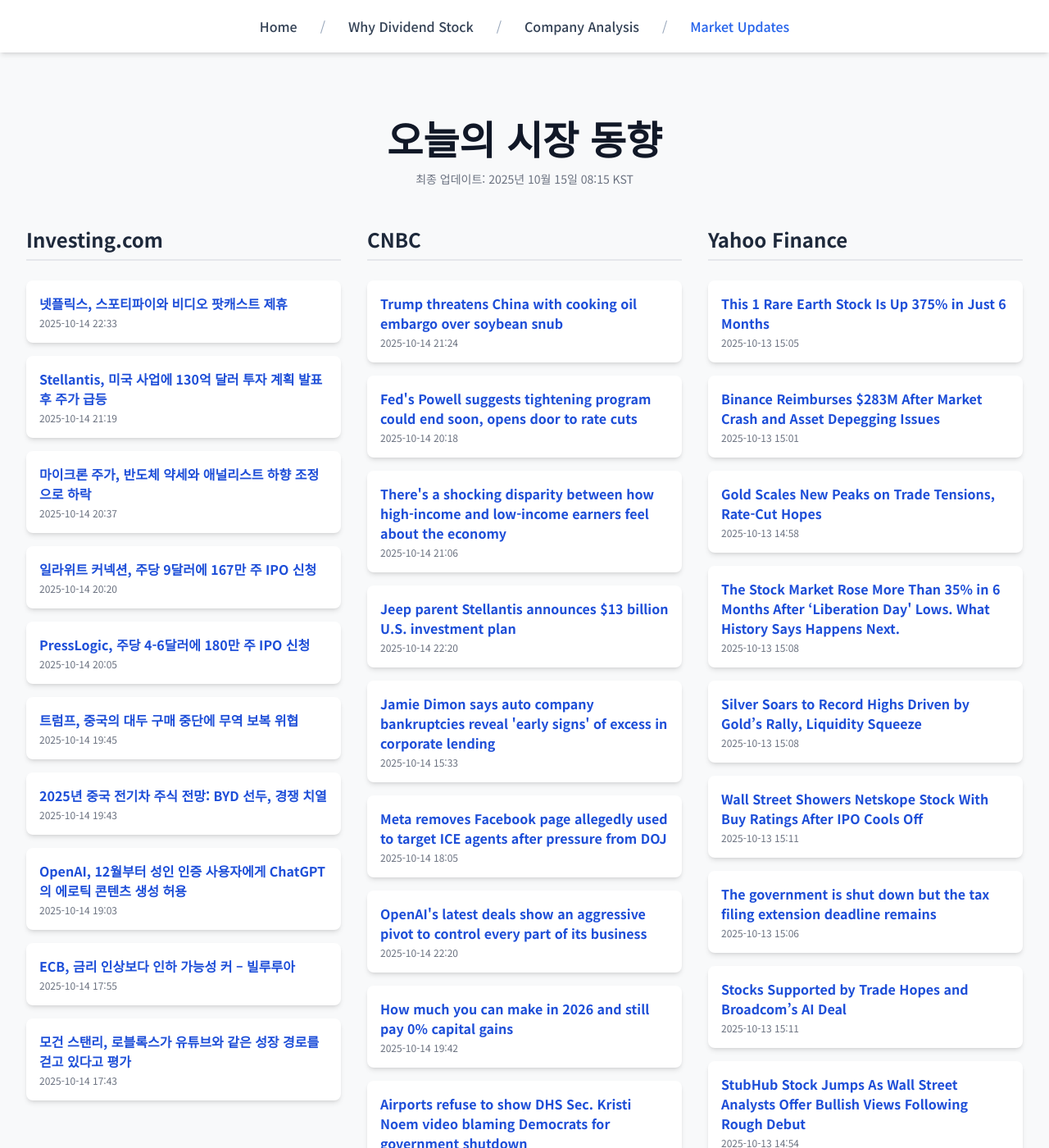
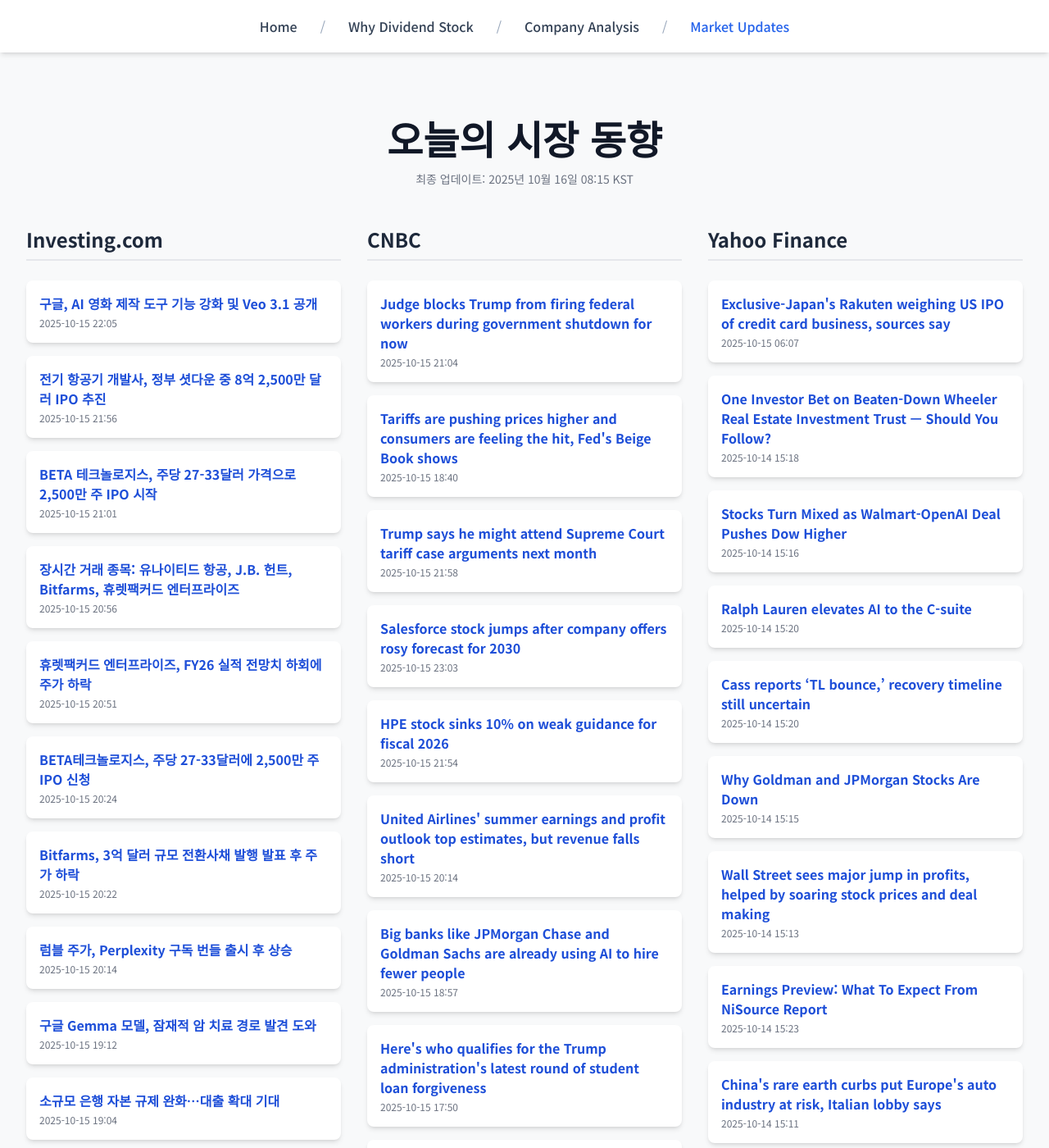
Before and after one commit to Kay-Hwang/my-company-analysis, a Jekyll site: the page built from market-updates.html, in a window 1280 px wide and 1400 px high. Shown: the whole window at 82% size. Built offline with Jekyll 4.4.1, drawn with Linux system fonts in a browser that asks for light colours; nearby versions of some CDN libraries; a script that is not in the unit is left out; some of the changed text lies outside the part shown.

Commit message:
Update daily data

```diff
--- a/_data/latest_data.json
+++ b/_data/latest_data.json
@@ -1,190 +1,190 @@
 {
-  "lastUpdated": "2025년 10월 15일 08:15 KST",
+  "lastUpdated": "2025년 10월 16일 08:15 KST",
   "news": {
     "investing": [
       {
-        "title": "넷플릭스, 스포티파이와 비디오 팟캐스트 제휴",
-        "link": "https://kr.investing.com/news/stock-market-news/article-93CH-1669377",
-        "pubDate": "2025-10-14 22:33:35",
-        "summary": "넷플릭스, 스포티파이와 비디오 팟캐스트 제휴"
+        "title": "구글, AI 영화 제작 도구 기능 강화 및 Veo 3.1 공개",
+        "link": "https://kr.investing.com/news/stock-market-news/article-93CH-1671443",
+        "pubDate": "2025-10-15 22:05:47",
+        "summary": "구글, AI 영화 제작 도구 기능 강화 및 Veo 3.1 공개"
       },
       {
-        "title": "Stellantis, 미국 사업에 130억 달러 투자 계획 발표 후 주가 급등",
-        "link": "https://kr.investing.com/news/stock-market-news/article-1669192",
-        "pubDate": "2025-10-14 21:19:16",
-        "summary": "Stellantis, 미국 사업에 130억 달러 투자 계획 발표 후 주가 급등"
+        "title": "전기 항공기 개발사, 정부 셧다운 중 8억 2,500만 달러 IPO 추진",
+        "link": "https://kr.investing.com/news/stock-market-news/article-93CH-1671438",
+        "pubDate": "2025-10-15 21:56:37",
+        "summary": "전기 항공기 개발사, 정부 셧다운 중 8억 2,500만 달러 IPO 추진"
       },
       {
-        "title": "마이크론 주가, 반도체 약세와 애널리스트 하향 조정으로 하락",
-        "link": "https://kr.investing.com/news/stock-market-news/article-1669034",
-        "pubDate": "2025-10-14 20:37:30",
-        "summary": "마이크론 주가, 반도체 약세와 애널리스트 하향 조정으로 하락"
+        "title": "BETA 테크놀로지스, 주당 27-33달러 가격으로 2,500만 주 IPO 시작",
+        "link": "https://kr.investing.com/news/stock-market-news/article-432SI-1671390",
+        "pubDate": "2025-10-15 21:01:04",
+        "summary": "BETA 테크놀로지스, 주당 27-33달러 가격으로 2,500만 주 IPO 시작"
       },
       {
-        "title": "일라위트 커넥션, 주당 9달러에 167만 주 IPO 신청",
-        "link": "https://kr.investing.com/news/stock-market-news/article-432SI-1668966",
-        "pubDate": "2025-10-14 20:20:05",
-        "summary": "일라위트 커넥션, 주당 9달러에 167만 주 IPO 신청"
+        "title": "장시간 거래 종목: 유나이티드 항공, J.B. 헌트, Bitfarms, 휴렛팩커드 엔터프라이즈",
+        "link": "https://kr.investing.com/news/stock-market-news/article-432SI-1671384",
+        "pubDate": "2025-10-15 20:56:16",
+        "summary": "장시간 거래 종목: 유나이티드 항공, J.B. 헌트, Bitfarms, 휴렛팩커드 엔터프라이즈"
       },
       {
-        "title": "PressLogic, 주당 4-6달러에 180만 주 IPO 신청",
-        "link": "https://kr.investing.com/news/stock-market-news/article-432SI-1668882",
-        "pubDate": "2025-10-14 20:05:04",
-        "summary": "PressLogic, 주당 4-6달러에 180만 주 IPO 신청"
+        "title": "휴렛팩커드 엔터프라이즈, FY26 실적 전망치 하회에 주가 하락",
+        "link": "https://kr.investing.com/news/stock-market-news/article-93CH-1671373",
+        "pubDate": "2025-10-15 20:51:09",
+        "summary": "휴렛팩커드 엔터프라이즈, FY26 실적 전망치 하회에 주가 하락"
       },
       {
-        "title": "트럼프, 중국의 대두 구매 중단에 무역 보복 위협",
-        "link": "https://kr.investing.com/news/stock-market-news/article-1668818",
-        "pubDate": "2025-10-14 19:45:59",
-        "summary": "트럼프, 중국의 대두 구매 중단에 무역 보복 위협"
+        "title": "BETA테크놀로지스, 주당 27-33달러에 2,500만 주 IPO 신청",
+        "link": "https://kr.investing.com/news/stock-market-news/article-432SI-1671323",
+        "pubDate": "2025-10-15 20:24:04",
+        "summary": "BETA테크놀로지스, 주당 27-33달러에 2,500만 주 IPO 신청"
       },
       {
-        "title": "2025년 중국 전기차 주식 전망: BYD 선두, 경쟁 치열",
-        "link": "https://kr.investing.com/news/stock-market-news/article-93CH-1668812",
-        "pubDate": "2025-10-14 19:43:44",
-        "summary": "2025년 중국 전기차 주식 전망: BYD 선두, 경쟁 치열"
+        "title": "Bitfarms, 3억 달러 규모 전환사채 발행 발표 후 주가 하락",
+        "link": "https://kr.investing.com/news/stock-market-news/article-93CH-1671319",
+        "pubDate": "2025-10-15 20:22:34",
+        "summary": "Bitfarms, 3억 달러 규모 전환사채 발행 발표 후 주가 하락"
       },
       {
-        "title": "OpenAI, 12월부터 성인 인증 사용자에게 ChatGPT의 에로틱 콘텐츠 생성 허용",
-        "link": "https://kr.investing.com/news/stock-market-news/article-1668733",
-        "pubDate": "2025-10-14 19:03:59",
-        "summary": "OpenAI, 12월부터 성인 인증 사용자에게 ChatGPT의 에로틱 콘텐츠 생성 허용"
+        "title": "럼블 주가, Perplexity 구독 번들 출시 후 상승",
+        "link": "https://kr.investing.com/news/stock-market-news/article-93CH-1671288",
+        "pubDate": "2025-10-15 20:14:40",
+        "summary": "럼블 주가, Perplexity 구독 번들 출시 후 상승"
       },
       {
-        "title": "ECB, 금리 인상보다 인하 가능성 커 – 빌루루아",
-        "link": "https://kr.investing.com/news/stock-market-news/article-93CH-1668576",
-        "pubDate": "2025-10-14 17:55:27",
-        "summary": "ECB, 금리 인상보다 인하 가능성 커 – 빌루루아"
+        "title": "구글 Gemma 모델, 잠재적 암 치료 경로 발견 도와",
+        "link": "https://kr.investing.com/news/stock-market-news/article-93CH-1671229",
+        "pubDate": "2025-10-15 19:12:54",
+        "summary": "구글 Gemma 모델, 잠재적 암 치료 경로 발견 도와"
       },
       {
-        "title": "모건 스탠리, 로블록스가 유튜브와 같은 성장 경로를 걷고 있다고 평가",
-        "link": "https://kr.investing.com/news/stock-market-news/article-1668534",
-        "pubDate": "2025-10-14 17:43:37",
-        "summary": "모건 스탠리, 로블록스가 유튜브와 같은 성장 경로를 걷고 있다고 평가"
+        "title": "소규모 은행 자본 규제 완화…대출 확대 기대",
+        "link": "https://kr.investing.com/news/stock-market-news/article-93CH-1671224",
+        "pubDate": "2025-10-15 19:04:01",
+        "summary": "소규모 은행 자본 규제 완화…대출 확대 기대"
       }
     ],
     "cnbc": [
       {
-        "title": "Trump threatens China with cooking oil embargo over soybean snub",
-        "link": "https://www.cnbc.com/2025/10/14/trump-china-soybean-cooking-oil.html",
-        "pubDate": "Tue, 14 Oct 2025 21:24:15 GMT",
-        "summary": "President Donald Trump said the U.S. is considering ending its cooking oil trade with China in retaliation for Beijing refusing to buy U.S. soybeans."
+        "title": "Judge blocks Trump from firing federal workers during government shutdown for now",
+        "link": "https://www.cnbc.com/2025/10/15/judge-trump-jobs-government-shutdown.html",
+        "pubDate": "Wed, 15 Oct 2025 21:04:00 GMT",
+        "summary": "The Trump administration warned it would use the shutdown to shed federal jobs. President Trump  said that the cuts were aimed at \"Democrat agencies.\""
       },
       {
-        "title": "Fed's Powell suggests tightening program could end soon, opens door to rate cuts",
-        "link": "https://www.cnbc.com/2025/10/14/feds-powell-suggests-tightening-program-could-end-soon-offers-no-guidance-on-rates.html",
-        "pubDate": "Tue, 14 Oct 2025 20:18:40 GMT",
-        "summary": "Fed Chair Jerome Powell on Tuesday said the central bank is nearing a point where it will stop reducing the size of its bond holdings."
+        "title": "Tariffs are pushing prices higher and consumers are feeling the hit, Fed's Beige Book shows",
+        "link": "https://www.cnbc.com/2025/10/15/tariffs-are-pushing-prices-higher-and-consumers-are-feeling-the-hit-feds-beige-book-shows.html",
+        "pubDate": "Wed, 15 Oct 2025 18:40:50 GMT",
+        "summary": "Companies are caught between absorbing the costs or passing them onto customers, according to a Federal Reserve report."
       },
       {
-        "title": "There's a shocking disparity between how high-income and low-income earners feel about the economy",
-        "link": "https://www.cnbc.com/2025/10/14/theres-a-shocking-disparity-between-how-high-income-and-low-income-earners-feel-about-the-economy.html",
-        "pubDate": "Tue, 14 Oct 2025 21:06:13 GMT",
-        "summary": "New JPMorgan data shows how Americans in different income brackets perceive the economy."
+        "title": "Trump says he might attend Supreme Court tariff case arguments next month",
+        "link": "https://www.cnbc.com/2025/10/15/trump-supreme-court-tariffs-trade.html",
+        "pubDate": "Wed, 15 Oct 2025 21:58:28 GMT",
+        "summary": "Donald Trump apparently would be the first sitting U.S. president to be present for arguments at the Supreme Court if he decided to go."
       },
       {
-        "title": "Jeep parent Stellantis announces $13 billion U.S. investment plan",
-        "link": "https://www.cnbc.com/2025/10/14/stellantis-investment-turnaround.html",
-        "pubDate": "Tue, 14 Oct 2025 22:20:17 GMT",
-        "summary": "Stellantis plans to invest $13 billion in U.S. auto manufacturing operations over the next four years, as the company executes a turnaround under CEO Antonio Filosa."
+        "title": "Salesforce stock jumps after company offers rosy forecast for 2030",
+        "link": "https://www.cnbc.com/2025/10/15/salesforce-stock-jumps-after-company-offers-rosy-forecast-for-2030.html",
+        "pubDate": "Wed, 15 Oct 2025 23:03:28 GMT",
+        "summary": "Salesforce is counting on Agentforce artificial intelligence software to pull in more revenue from customers."
       },
       {
-        "title": "Jamie Dimon says auto company bankruptcies reveal 'early signs' of excess in corporate lending",
-        "link": "https://www.cnbc.com/2025/10/14/jamie-dimon-auto-bankruptcies-lending-excess.html",
-        "pubDate": "Tue, 14 Oct 2025 15:33:25 GMT",
-        "summary": "The bankruptcies have sparked concern about the risks involved when banks like JPMorgan, Jefferies and Fifth Third provide financing for private companies."
+        "title": "HPE stock sinks 10% on weak guidance for fiscal 2026",
+        "link": "https://www.cnbc.com/2025/10/15/hpe-stock-sinks-10percent-on-weak-guidance-for-fiscal-2026.html",
+        "pubDate": "Wed, 15 Oct 2025 21:54:20 GMT",
+        "summary": "Hewlett Packard Enterprise shares plunged in after-hours trading on Wednesday after the company issued disappointing guidance."
       },
       {
-        "title": "Meta removes Facebook page allegedly used to target ICE agents after pressure from DOJ",
-        "link": "https://www.cnbc.com/2025/10/14/meta-facebook-page-ice-agents-bondi.html",
-        "pubDate": "Tue, 14 Oct 2025 18:05:46 GMT",
-        "summary": "Meta removed a Facebook group page that was allegedly used to \"dox and target\" U.S. ICE agents in Chicago after being contacted by Department of Justice."
+        "title": "United Airlines' summer earnings and profit outlook top estimates, but revenue falls short",
+        "link": "https://www.cnbc.com/2025/10/15/united-airlines-ual-3q-2025-earnings.html",
+        "pubDate": "Wed, 15 Oct 2025 20:14:52 GMT",
+        "summary": "United Airlines said it expects per-share adjusted earnings of $3 to $3.50 for the fourth quarter."
       },
       {
-        "title": "OpenAI's latest deals show an aggressive pivot to control every part of its business",
-        "link": "https://www.cnbc.com/2025/10/14/open-ai-hyperscaler-broadcom-chips.html",
-        "pubDate": "Tue, 14 Oct 2025 22:20:44 GMT",
-        "summary": "OpenAI is building a full AI ecosystem, as Apple did for smartphones and Microsoft did for PCs."
+        "title": "Big banks like JPMorgan Chase and Goldman Sachs are already using AI to hire fewer people",
+        "link": "https://www.cnbc.com/2025/10/15/jpmorgan-chase-goldman-sachs-ai-hiring.html",
+        "pubDate": "Wed, 15 Oct 2025 18:57:25 GMT",
+        "summary": "Even during a blockbuster year for Wall Street as trading and investment banking spins off billions of dollars in revenue, the banks are hiring fewer people."
       },
       {
-        "title": "How much you can make in 2026 and still pay 0% capital gains",
-        "link": "https://www.cnbc.com/2025/10/14/capital-gains-taxes-2026.html",
-        "pubDate": "Tue, 14 Oct 2025 19:42:24 GMT",
-        "summary": "The IRS raised the capital gains brackets for 2026. Here is how much investors can make and still pay 0% capital gains taxes."
+        "title": "Here's who qualifies for the Trump administration's latest round of student loan forgiveness",
+        "link": "https://www.cnbc.com/2025/10/15/trump-student-loan-forgiveness-who-qualifies.html",
+        "pubDate": "Wed, 15 Oct 2025 17:50:54 GMT",
+        "summary": "Federal student loan borrowers have been getting emails from the Education Department that their debt will be forgiven. Here's who qualifies for the relief."
       },
       {
-        "title": "Airports refuse to show DHS Sec. Kristi Noem video blaming Democrats for government shutdown",
-        "link": "https://www.cnbc.com/2025/10/14/airports-kristi-noem-government-shutdown-democrats.html",
-        "pubDate": "Tue, 14 Oct 2025 22:52:02 GMT",
-        "summary": "The Port Authority of New York and New Jersey, which operates three major airports, said, its \"policies prevent airing of politically partisan messages.\""
+        "title": "Walmart deploys millions of new sensors in retail's first large-scale deployment of IoT tech",
+        "link": "https://www.cnbc.com/2025/10/15/walmart-deploying-millions-of-internet-iot-sensors-across-us.html",
+        "pubDate": "Wed, 15 Oct 2025 15:00:37 GMT",
+        "summary": "Walmart is deploying millions of ambient Internet of Things battery-free sensors throughout its  U.S. supply chain to enhance services and add efficiencies."
       },
       {
-        "title": "Trump shutdown firings touch bipartisan priorities: Not just 'Democrat Agencies'",
-        "link": "https://www.cnbc.com/2025/10/14/trump-government-shutdown-firings-democrats.html",
-        "pubDate": "Tue, 14 Oct 2025 18:32:43 GMT",
-        "summary": "Republican Sens. Susan Collins and Lisa Murkowski have spoken out against the firings by the Trump administration."
+        "title": "U.S. federal AI regulation is on the way, Sen. Marsha Blackburn says, regardless of big tech opposition",
+        "link": "https://www.cnbc.com/2025/10/15/us-federal-ai-regulation-is-on-the-way-sen-marsha-blackburn.html",
+        "pubDate": "Wed, 15 Oct 2025 22:12:02 GMT",
+        "summary": "Tennessee Sen. Marsha Blackburn said moving forward with federal AI regulation is \"imperative\" as concerns around privacy, usage and safety grow."
       }
     ],
     "yahoo": [
       {
-        "title": "This 1 Rare Earth Stock Is Up 375% in Just 6 Months",
-        "link": "https://finance.yahoo.com/news/1-rare-earth-stock-375-150502159.html",
-        "pubDate": "2025-10-13T15:05:02Z",
-        "summary": "This 1 Rare Earth Stock Is Up 375% in Just 6 Months"
+        "title": "Exclusive-Japan's Rakuten weighing US IPO of credit card business, sources say",
+        "link": "https://finance.yahoo.com/news/exclusive-japans-rakuten-weighing-us-060720857.html",
+        "pubDate": "2025-10-15T06:07:20Z",
+        "summary": "Exclusive-Japan's Rakuten weighing US IPO of credit card business, sources say"
       },
       {
-        "title": "Binance Reimburses $283M After Market Crash and Asset Depegging Issues",
-        "link": "https://finance.yahoo.com/news/binance-reimburses-283m-market-crash-150103057.html",
-        "pubDate": "2025-10-13T15:01:03Z",
-        "summary": "Binance Reimburses $283M After Market Crash and Asset Depegging Issues"
+        "title": "One Investor Bet on Beaten-Down Wheeler Real Estate Investment Trust — Should You Follow?",
+        "link": "https://finance.yahoo.com/news/one-investor-bet-beaten-down-151822406.html",
+        "pubDate": "2025-10-14T15:18:22Z",
+        "summary": "One Investor Bet on Beaten-Down Wheeler Real Estate Investment Trust — Should You Follow?"
       },
       {
-        "title": "Gold Scales New Peaks on Trade Tensions, Rate-Cut Hopes",
-        "link": "https://www.barrons.com/livecoverage/stock-market-news-today-101325/card/gold-scales-new-peaks-on-trade-tensions-rate-cut-hopes-gnrj4MlFhyRi5ulfTSgr?siteid=yhoof2&yptr=yahoo",
-        "pubDate": "2025-10-13T14:58:35Z",
-        "summary": "Gold Scales New Peaks on Trade Tensions, Rate-Cut Hopes"
+        "title": "Stocks Turn Mixed as Walmart-OpenAI Deal Pushes Dow Higher",
+        "link": "https://finance.yahoo.com/news/stocks-turn-mixed-walmart-openai-151659507.html",
+        "pubDate": "2025-10-14T15:16:59Z",
+        "summary": "Stocks Turn Mixed as Walmart-OpenAI Deal Pushes Dow Higher"
       },
       {
-        "title": "The Stock Market Rose More Than 35% in 6 Months After ‘Liberation Day' Lows. What History Says Happens Next.",
-        "link": "https://www.barrons.com/livecoverage/stock-market-news-today-101325/card/the-stock-market-rose-more-than-35-in-6-months-after-liberation-day-lows-what-history-says-happens-next--fIm2gsHoExVDJJHEb1If?siteid=yhoof2&yptr=yahoo",
-        "pubDate": "2025-10-13T15:08:13Z",
-        "summary": "The Stock Market Rose More Than 35% in 6 Months After ‘Liberation Day' Lows. What History Says Happens Next."
+        "title": "Ralph Lauren elevates AI to the C-suite",
+        "link": "https://finance.yahoo.com/news/ralph-lauren-elevates-ai-c-152002304.html",
+        "pubDate": "2025-10-14T15:20:02Z",
+        "summary": "Ralph Lauren elevates AI to the C-suite"
       },
       {
-        "title": "Silver Soars to Record Highs Driven by Gold’s Rally, Liquidity Squeeze",
-        "link": "https://www.wsj.com/finance/commodities-futures/silver-soars-to-new-highs-driven-by-golds-rally-liquidity-squeeze-ebb39595?siteid=yhoof2&yptr=yahoo",
-        "pubDate": "2025-10-13T15:08:00Z",
-        "summary": "Silver Soars to Record Highs Driven by Gold’s Rally, Liquidity Squeeze"
+        "title": "Cass reports ‘TL bounce,’ recovery timeline still uncertain",
+        "link": "https://finance.yahoo.com/news/cass-reports-tl-bounce-recovery-152040761.html",
+        "pubDate": "2025-10-14T15:20:40Z",
+        "summary": "Cass reports ‘TL bounce,’ recovery timeline still uncertain"
       },
       {
-        "title": "Wall Street Showers Netskope Stock With Buy Ratings After IPO Cools Off",
-        "link": "https://www.investors.com/news/technology/netskope-stock-ntsk-ipo-analyst-ratings/?src=A00220&yptr=yahoo",
-        "pubDate": "2025-10-13T15:11:13Z",
-        "summary": "Wall Street Showers Netskope Stock With Buy Ratings After IPO Cools Off"
+        "title": "Why Goldman and JPMorgan Stocks Are Down",
+        "link": "https://www.wsj.com/livecoverage/stock-market-today-dow-sp-500-nasdaq-10-14-2025/card/why-goldman-and-jpmorgan-stocks-are-down-x0zp5QiZIbTO2hPM8Fl7?siteid=yhoof2&yptr=yahoo",
+        "pubDate": "2025-10-14T15:15:57Z",
+        "summary": "Why Goldman and JPMorgan Stocks Are Down"
       },
       {
-        "title": "The government is shut down but the tax filing extension deadline remains",
-        "link": "https://finance.yahoo.com/news/government-shut-down-tax-filing-150659091.html",
-        "pubDate": "2025-10-13T15:06:59Z",
-        "summary": "The government is shut down but the tax filing extension deadline remains"
+        "title": "Wall Street sees major jump in profits, helped by soaring stock prices and deal making",
+        "link": "https://finance.yahoo.com/news/wall-street-sees-major-jump-151314067.html",
+        "pubDate": "2025-10-14T15:13:14Z",
+        "summary": "Wall Street sees major jump in profits, helped by soaring stock prices and deal making"
       },
       {
-        "title": "Stocks Supported by Trade Hopes and Broadcom’s AI Deal",
-        "link": "https://finance.yahoo.com/news/stocks-supported-trade-hopes-broadcom-151124201.html",
-        "pubDate": "2025-10-13T15:11:24Z",
-        "summary": "Stocks Supported by Trade Hopes and Broadcom’s AI Deal"
+        "title": "Earnings Preview: What To Expect From NiSource Report",
+        "link": "https://finance.yahoo.com/news/earnings-preview-expect-nisource-report-152344466.html",
+        "pubDate": "2025-10-14T15:23:44Z",
+        "summary": "Earnings Preview: What To Expect From NiSource Report"
       },
       {
-        "title": "StubHub Stock Jumps As Wall Street Analysts Offer Bullish Views Following Rough Debut",
-        "link": "https://www.investors.com/news/technology/stubhub-stock-analyst-initiation-stubhub-ipo/?src=A00220&yptr=yahoo",
-        "pubDate": "2025-10-13T14:54:03Z",
-        "summary": "StubHub Stock Jumps As Wall Street Analysts Offer Bullish Views Following Rough Debut"
+        "title": "China's rare earth curbs put Europe's auto industry at risk, Italian lobby says",
+        "link": "https://finance.yahoo.com/news/chinas-rare-earth-curbs-put-151108106.html",
+        "pubDate": "2025-10-14T15:11:08Z",
+        "summary": "China's rare earth curbs put Europe's auto industry at risk, Italian lobby says"
       },
       {
-        "title": "Bill Harris, Former CEO of Intuit and PayPal, Wants You To Pay Lower Taxes",
-        "link": "https://www.barrons.com/advisor/articles/bill-harris-evergreen-paypal-intuit-c4796e02?siteid=yhoof2&yptr=yahoo",
-        "pubDate": "2025-10-13T14:53:00Z",
-        "summary": "Bill Harris, Former CEO of Intuit and PayPal, Wants You To Pay Lower Taxes"
+        "title": "AI Economics Are Brutal. Demand Is the Variable to Watch.",
+        "link": "https://www.wsj.com/articles/ai-economics-are-brutal-demand-is-the-variable-to-watch-3c12c165?siteid=yhoof2&yptr=yahoo",
+        "pubDate": "2025-10-14T15:11:00Z",
+        "summary": "AI Economics Are Brutal. Demand Is the Variable to Watch."
       }
     ]
   }
```
